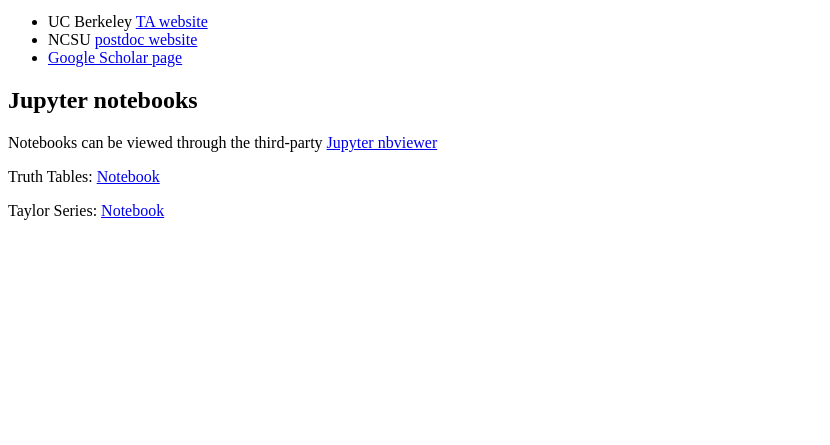
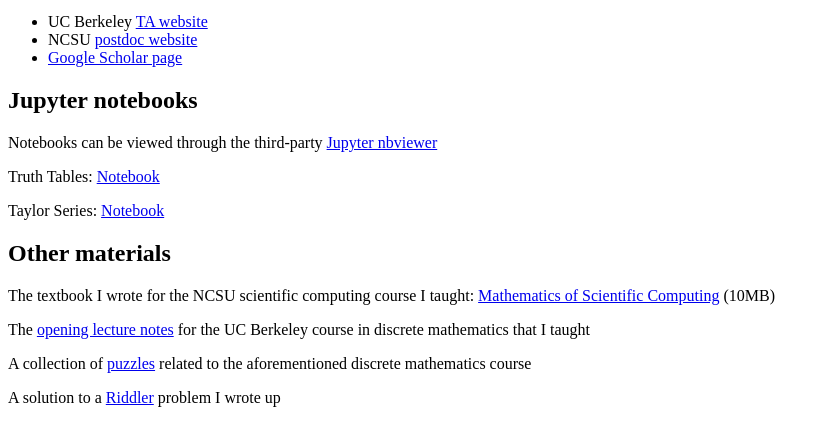
Before and after one commit to erhallma/erhallma.github.io, a plain HTML site: page index.html in a window 1280 px wide. Shown: the part 101-546 px from the top of the page, without its empty margins (0-830 px from the left). Drawn offline with Linux system fonts and the light colour scheme.

Commit message:
Update index.html

```diff
--- a/index.html
+++ b/index.html
@@ -12,5 +12,10 @@
 <p>Notebooks can be viewed through the third-party <a href="https://nbviewer.org/github/erhallma/erhallma.github.io/tree/main/notebooks/">Jupyter nbviewer</a></p>
 <p>Truth Tables: <a href="notebooks/truth_tables.ipynb">Notebook</a></p>
 <p>Taylor Series: <a href="notebooks/truth_tables.ipynb">Notebook</a></p>
+<h2>Other materials</h2>
+<p>The textbook I wrote for the NCSU scientific computing course I taught: <a href="miscellany/ma402notes.pdf">Mathematics of Scientific Computing</a> (10MB)</p>
+<p>The <a href="miscellany/lecture00.pdf">opening lecture notes</a> for the UC Berkeley course in discrete mathematics that I taught</p>
+<p>A collection of <a href="miscellany/puzzles.pdf">puzzles</a> related to the aforementioned discrete mathematics course</p>
+<p>A solution to a <a href="miscellany/riddler.pdf">Riddler</a> problem I wrote up</p>
 </body>
 </html>
```
